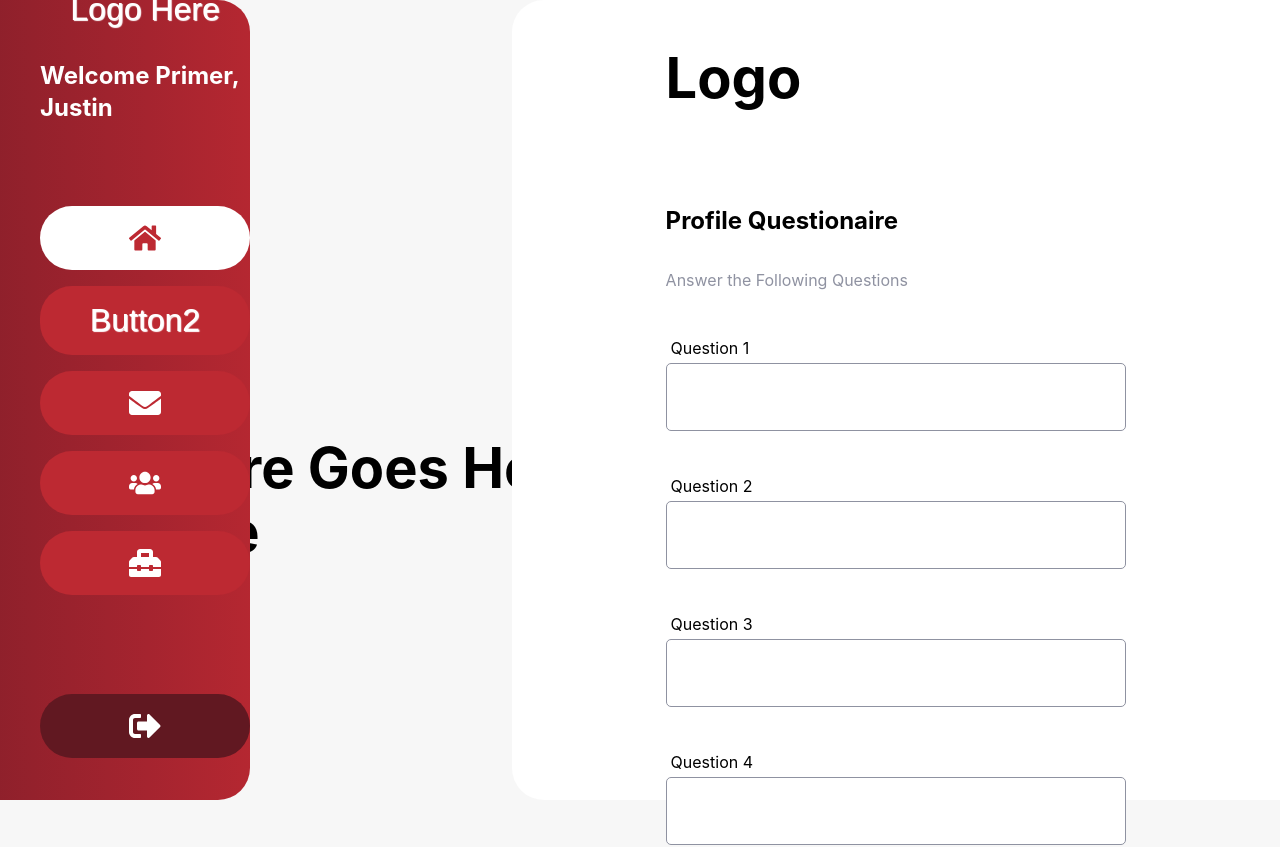
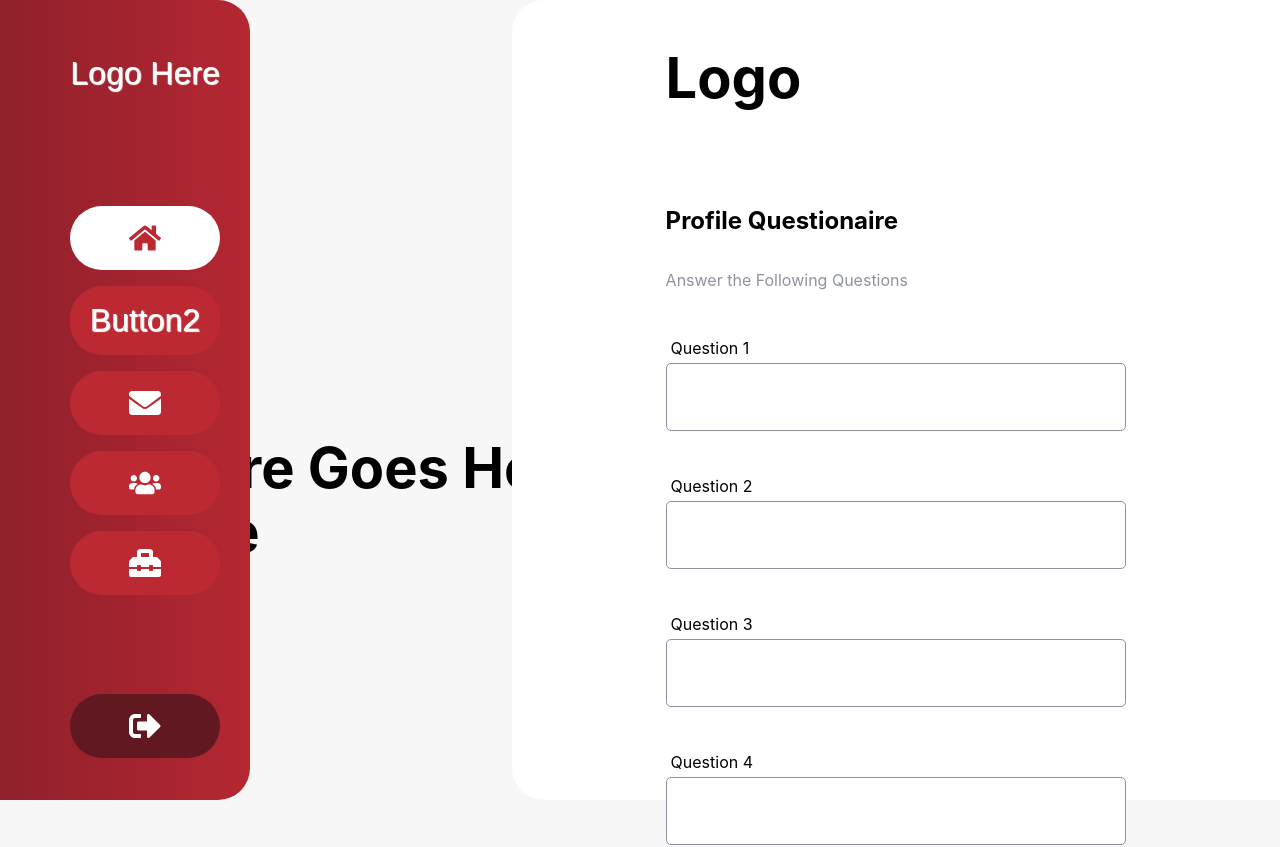
Before and after one commit to justinlamarr1992/millennials_prime, a React (Create React App) app in the folder client/: page /questionaire in a window 1280 px wide. Shown: the top 847 px of the page. Built offline with nearby package versions, Linux system fonts and the light colour scheme; the HTML template or start-up script is replaced by a standard one.

Commit message:
call with Trey

```diff
--- a/client/src/Components/nav/NavBar.js
+++ b/client/src/Components/nav/NavBar.js
@@ -19,7 +19,7 @@ const NavBar = (props) => {
             Logo Here
           </a>
           {/* this is the reason for the off measured buttons */}
-          <h4>Welcome Primer, {props.name}</h4>
+          {/* <h4>Welcome Primer, {props.name}</h4> */}
           {/* still figuring out the spacing and design */}
           {/* here is the Props passed from the app.js file...
           ...(props, state)...NavBar name="Justin"
--- a/client/src/Pages/auth/Questionaire.jsx
+++ b/client/src/Pages/auth/Questionaire.jsx
@@ -17,6 +17,12 @@ const Questionaire = () => {
               <h6 className="text-gray">Answer the Following Questions</h6>
             </div>
           </div>
+          {/* Separate pages */}
+          {/* First page: peerson date of birth ect... */}
+          {/* Second page: COngrats... About you and Business how to help build */}
+          {/* Third Page: Needs like resources, equiptments */}
+          {/*  */}
+          {/* no typing answers only drop downs */}
 
           <form className="auth-form" action="">
             <div className="label-input">
```
